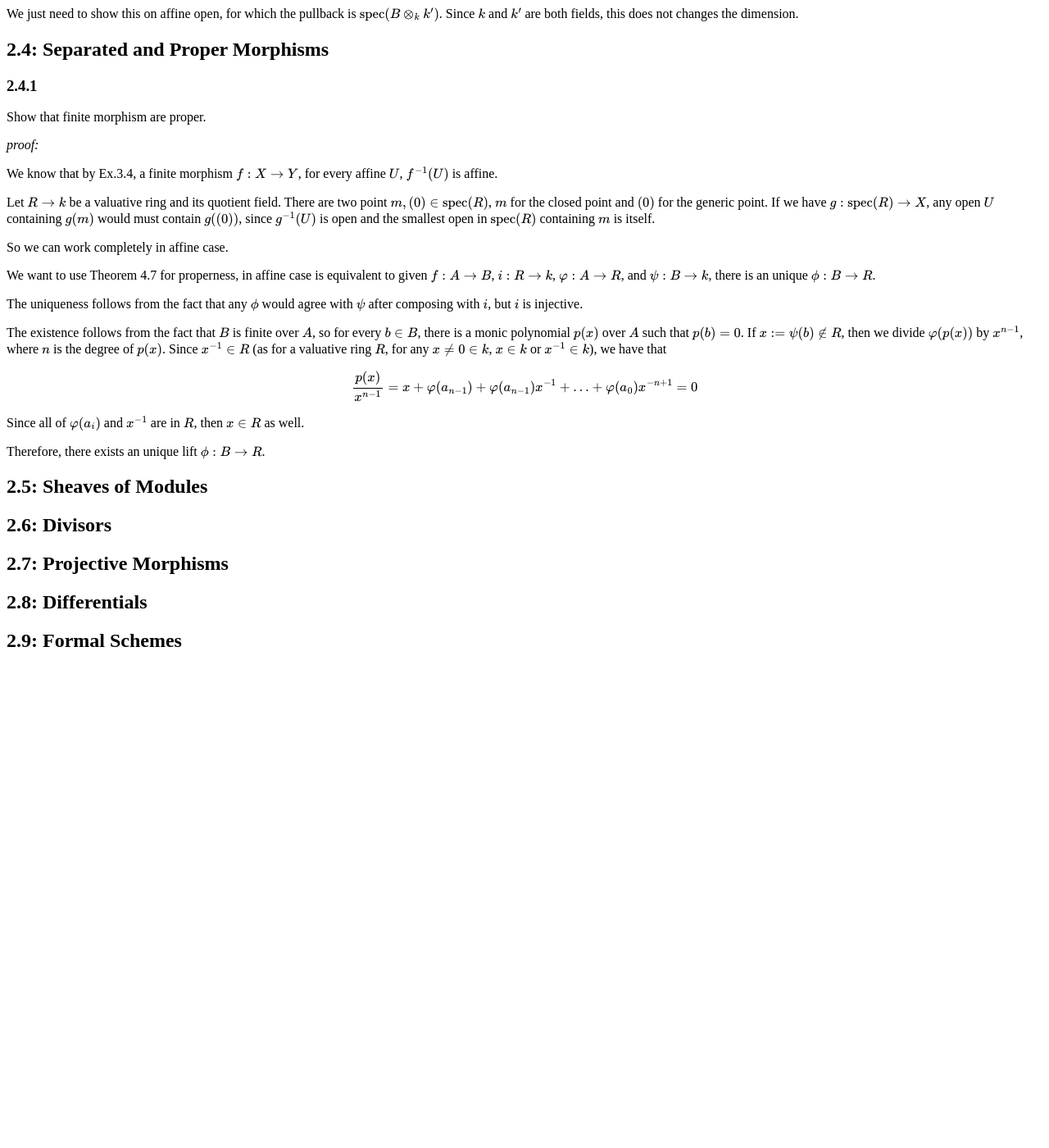
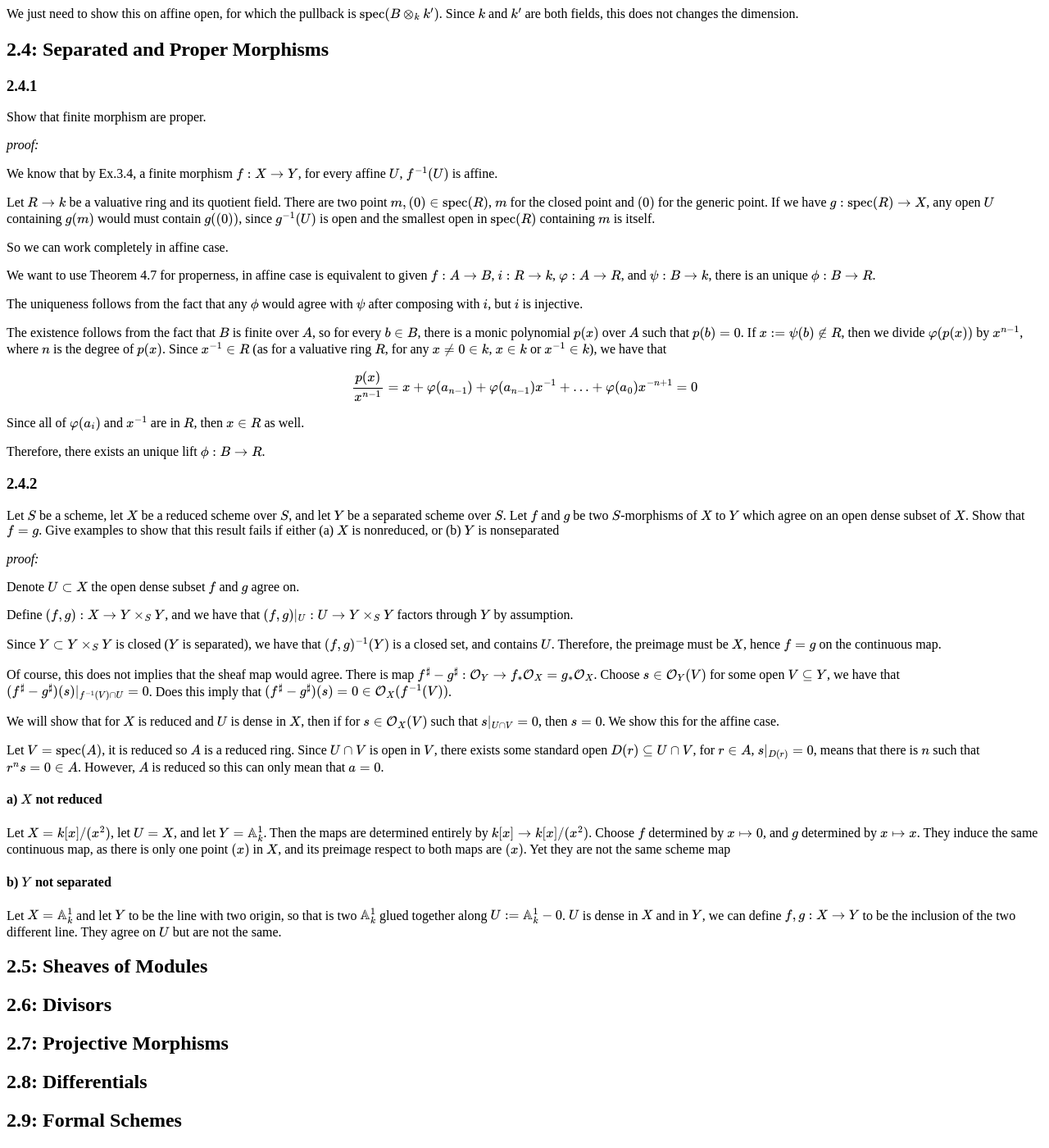
Before and after one commit to justinli1128/jiahaoliAcademicWebsite, a Jekyll site: the page built from AlgGeoPractice/AlgGeoChapter2.md, in a window 1280 px wide and 1400 px high, scrolled down 8789 px. Shown: the whole window at 82% size. Built offline with Jekyll 4.4.1, drawn with Linux system fonts in a browser that asks for light colours; before the commit the page ends 9604 px from its top, so only the background shows below that.

Commit message:
Update AlgGeoChapter2.md

```diff
--- a/AlgGeoPractice/AlgGeoChapter2.md
+++ b/AlgGeoPractice/AlgGeoChapter2.md
@@ -455,6 +455,32 @@ The existence follows from the fact that $B$ is finite over $A$, so for every $b
 
 Therefore, there exists an unique lift $\phi:B\to R$.
 
+### 2.4.2
+
+Let $S$ be a scheme, let $X$ be a reduced scheme over $S$, and let $Y$ be a separated scheme over $S$. Let $f$ and $g$ be two $S$-morphisms of $X$ to $Y$ which agree on an open dense subset of $X$. Show that $f = g$. Give examples to show that this result fails if either (a) $X$ is nonreduced, or (b) $Y$ is nonseparated
+
+_proof:_
+
+Denote $U\subset X$ the open dense subset $f$ and $g$ agree on.
+
+Define $(f,g): X\to Y\times\_S Y$, and we have that $(f,g)\|\_U: U\to Y\times\_S Y$ factors through $Y$ by assumption.
+
+Since $Y\subset Y\times\_SY$ is closed ($Y$ is separated), we have that $(f,g)^{-1}(Y)$ is a closed set, and contains $U$. Therefore, the preimage must be $X$, hence $f=g$ on the continuous map.
+
+Of course, this does not implies that the sheaf map would agree. There is map $f^{\sharp}-g^{\sharp}:\Oc\_{Y}\to f\_{\*}\Oc\_{X}=g\_{\*}\Oc\_{X}$. Choose $s\in \Oc\_{Y}(V)$ for some open $V\subseteq Y$, we have that $(f^{\sharp}-g^{\sharp})(s)\|\_{f^{-1}(V)\cap U}=0$. Does this imply that $(f^{\sharp}-g^{\sharp})(s)=0\in \Oc\_X(f^{-1}(V))$.
+
+We will show that for $X$ is reduced and $U$ is dense in $X$, then if for $s\in \Oc\_X(V)$ such that $s\|\_{U\cap V}=0$, then $s=0$. We show this for the affine case.
+
+Let $V=\spec(A)$, it is reduced so $A$ is a reduced ring. Since $U\cap V$ is open in $V$, there exists some standard open $D(r)\subseteq U\cap V$, for $r\in A$, $s\|\_{D(r)}=0$, means that there is $n$ such that $r^ns=0\in A$. However, $A$ is reduced so this can only mean that $a=0$.
+
+#### a) $X$ not reduced
+
+Let $X=k\[x\]/(x^2)$, let $U=X$, and let $Y=\A^1\_k$. Then the maps are determined entirely by $k\[x\]\to k\[x\]/(x^2)$. Choose $f$ determined by $x\mapsto 0$, and $g$ determined by $x\mapsto x$. They induce the same continuous map, as there is only one point $(x)$ in $X$, and its preimage respect to both maps are $(x)$. Yet they are not the same scheme map
+
+#### b) $Y$ not separated
+
+Let $X=\A^1\_k$ and let $Y$ to be the line with two origin, so that is two $\A^1\_k$ glued together along $U:=\A^1\_k -0$. $U$ is dense in $X$ and in $Y$, we can define $f,g: X\to Y$ to be the inclusion of the two different line. They agree on $U$ but are not the same.
+
 
 ## 2.5: Sheaves of Modules
 ## 2.6: Divisors
```
